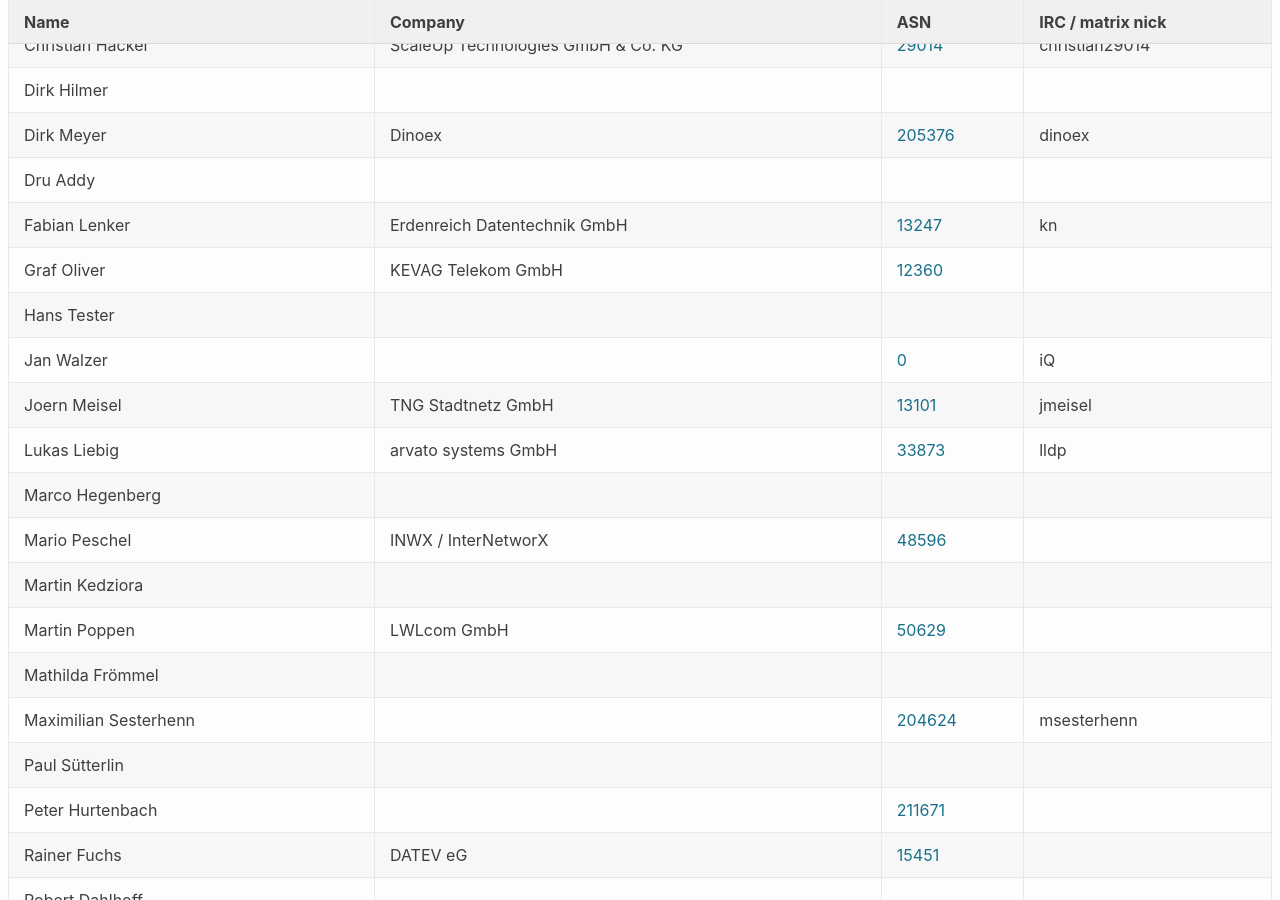
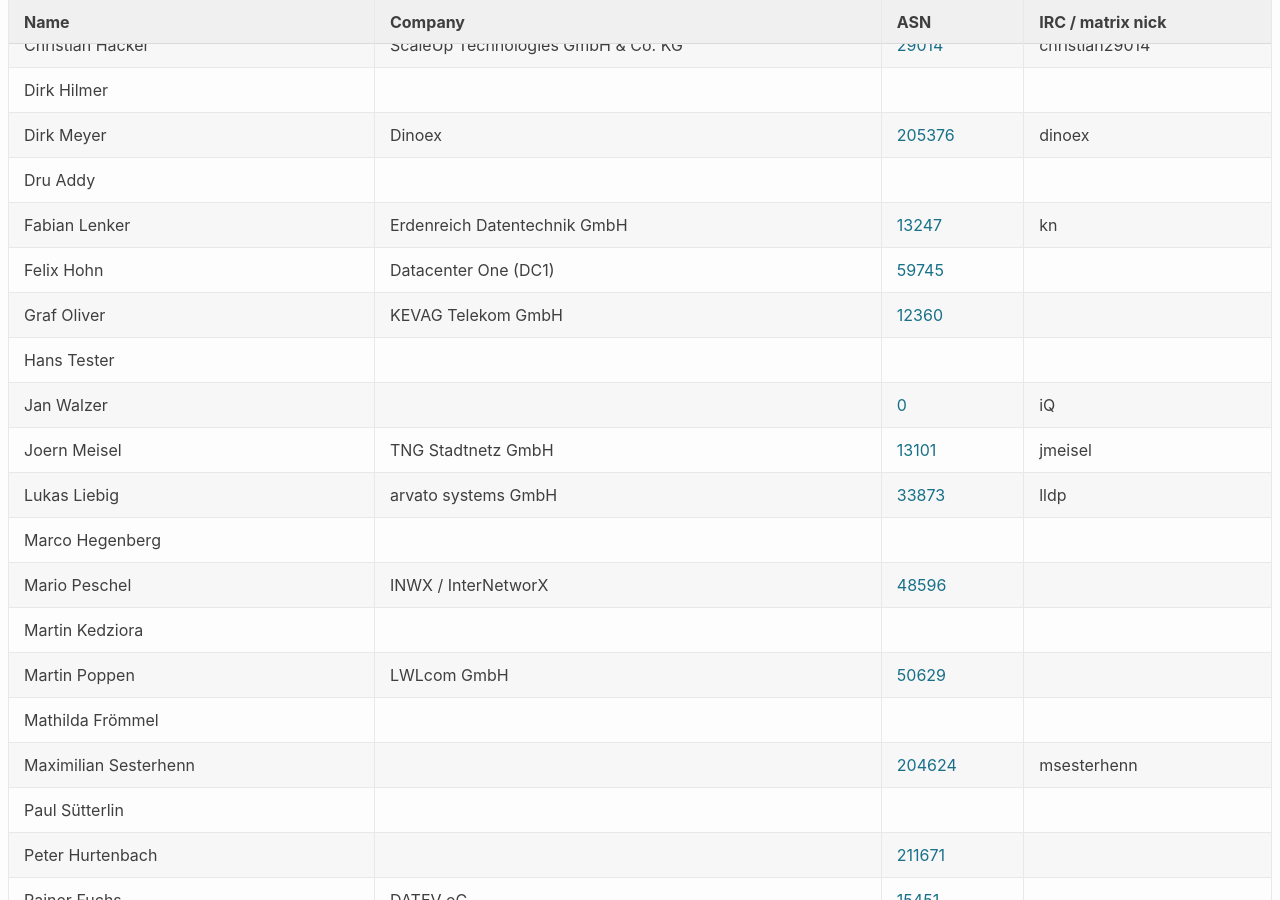
Before and after one commit to denog/pretix-attendeelist, a Jekyll site: the page built from denog16/index.markdown, in a window 1280 px wide and 900 px high, scrolled down 12609 px. Built offline with Jekyll 4.4.1, drawn with Linux system fonts in a browser that asks for light colours.

Commit message:
Latest data: Thu Sep 19 12:11:46 UTC 2024

```diff
--- a/_data/attendees_denog16_online.json
+++ b/_data/attendees_denog16_online.json
@@ -70,6 +70,12 @@
     "company": "Erdenreich Datentechnik GmbH",
     "irc": "kn",
     "asn": "13247"
+  },
+  {
+    "name": "Felix Hohn",
+    "company": "Datacenter One (DC1)",
+    "irc": null,
+    "asn": "59745"
   },
   {
     "name": "Graf Oliver",
```
